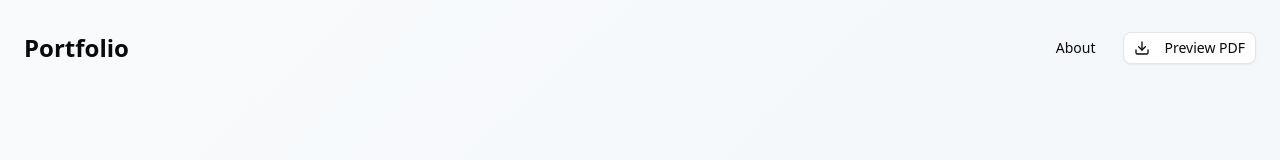
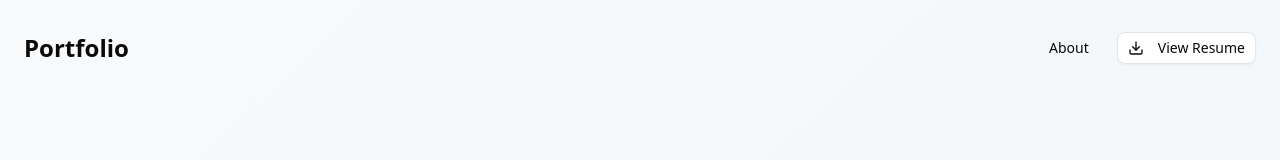
Before and after one commit to iqbal167/personal-website, a Next.js app: page / in a window 1280 px wide. Shown: the top 160 px of the page. Built offline with nearby package versions, Linux system fonts and the light colour scheme.

Commit message:
Improve CTA: Change to 'View Resume' for better user engagement

```diff
--- a/src/app/page.tsx
+++ b/src/app/page.tsx
@@ -23,7 +23,7 @@ export default function Portfolio() {
                 rel='noopener noreferrer'
               >
                 <Download className='w-4 h-4 mr-2' />
-                Preview PDF
+                View Resume
               </a>
             </Button>
           </div>
```
